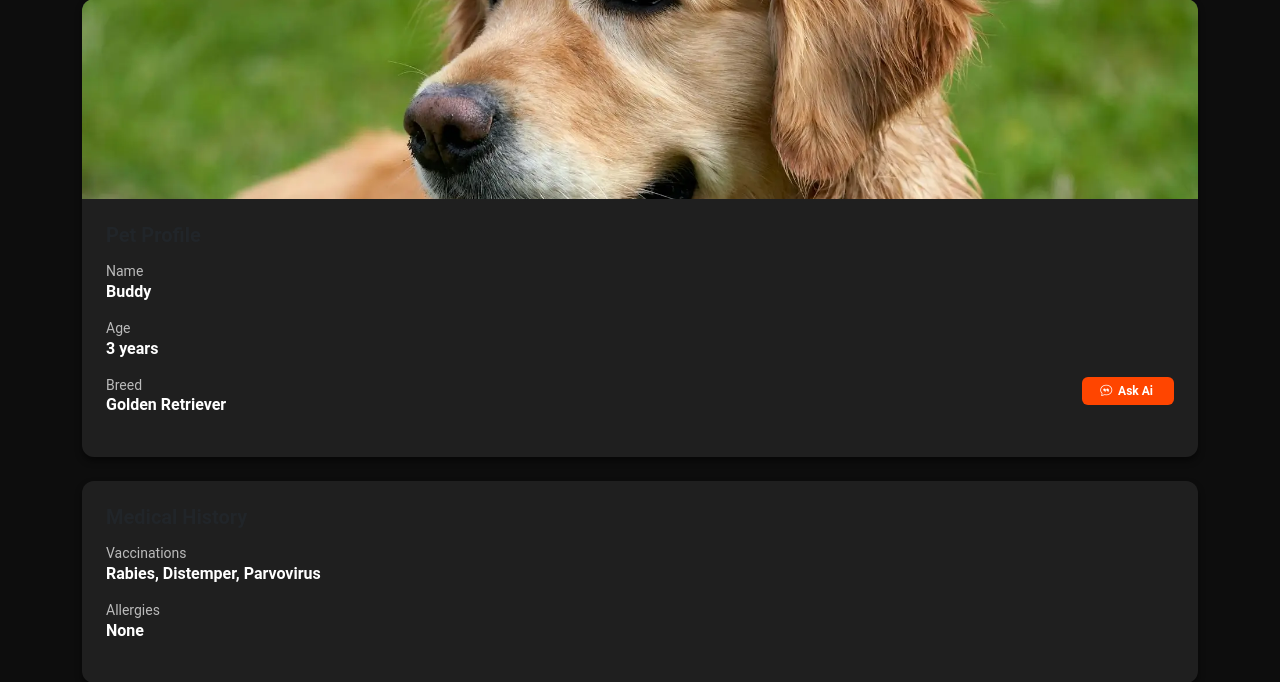
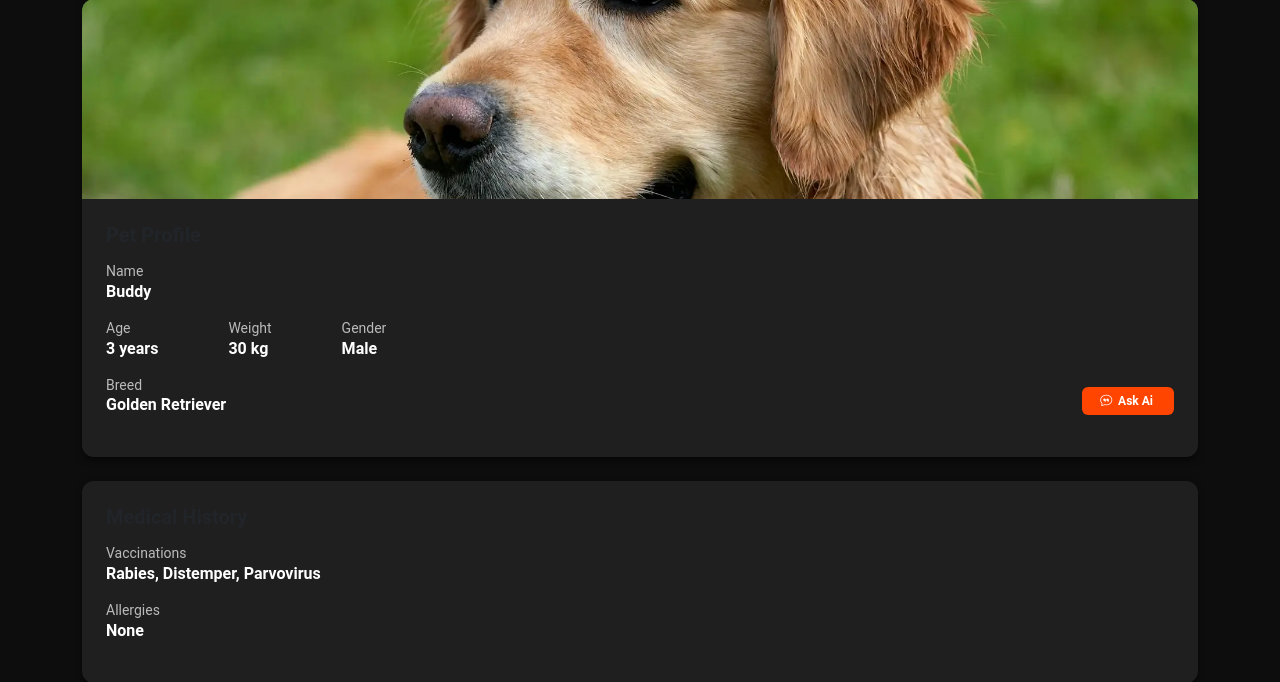
Before and after one commit to Rottie420/project-connecta, a Flask app: template templates/demo.html in a window 1280 px wide. Shown: the part 25-707 px from the top of the page. Run offline with Flask 3, Linux system fonts and the light colour scheme; the template is opened without the code that fills it, so the values that code supplies are empty.

Commit message:
added new info

```diff
--- a/templates/demo.html
+++ b/templates/demo.html
@@ -40,13 +40,23 @@
                     <h5>Name</h5>
                     <p id="petName">Buddy</p>
                 </div>
-                <div class="info-section">
-                    <h5>Age</h5>
-                    <p id="petAge">3 years</p>
+                <div class="info-section" style="display: flex; gap: 70px;">
+                    <div>
+                        <h5>Age</h5>
+                        <p id="petAge">3 years</p>
+                    </div>
+                    <div>
+                        <h5>Weight</h5>
+                        <p id="petWeight">30 kg</p>
+                    </div>
+                    <div>
+                        <h5>Gender</h5>
+                        <p id="petWeight">Male</p>
+                    </div>
                 </div>
                 <button type="button" class="btn float-end"
                         id="ai-chat-icon"
-                        style="--bs-btn-padding-y: .25rem; --bs-btn-padding-x: .5rem; --bs-btn-font-size: .75rem; background-color: orangered; color: white; font-weight: bold;">
+                        style="--bs-btn-padding-y: .25rem; --bs-btn-padding-x: .5rem; --bs-btn-font-size: .75rem; background-color: orangered; color: white; font-weight: bold; margin-top: 10px;">
                         &nbsp;&nbsp;&nbsp;<i class="bi bi-chat-quote"></i>
                         &nbsp;Ask Ai&nbsp;&nbsp;&nbsp;&nbsp;
                 </button>
```
